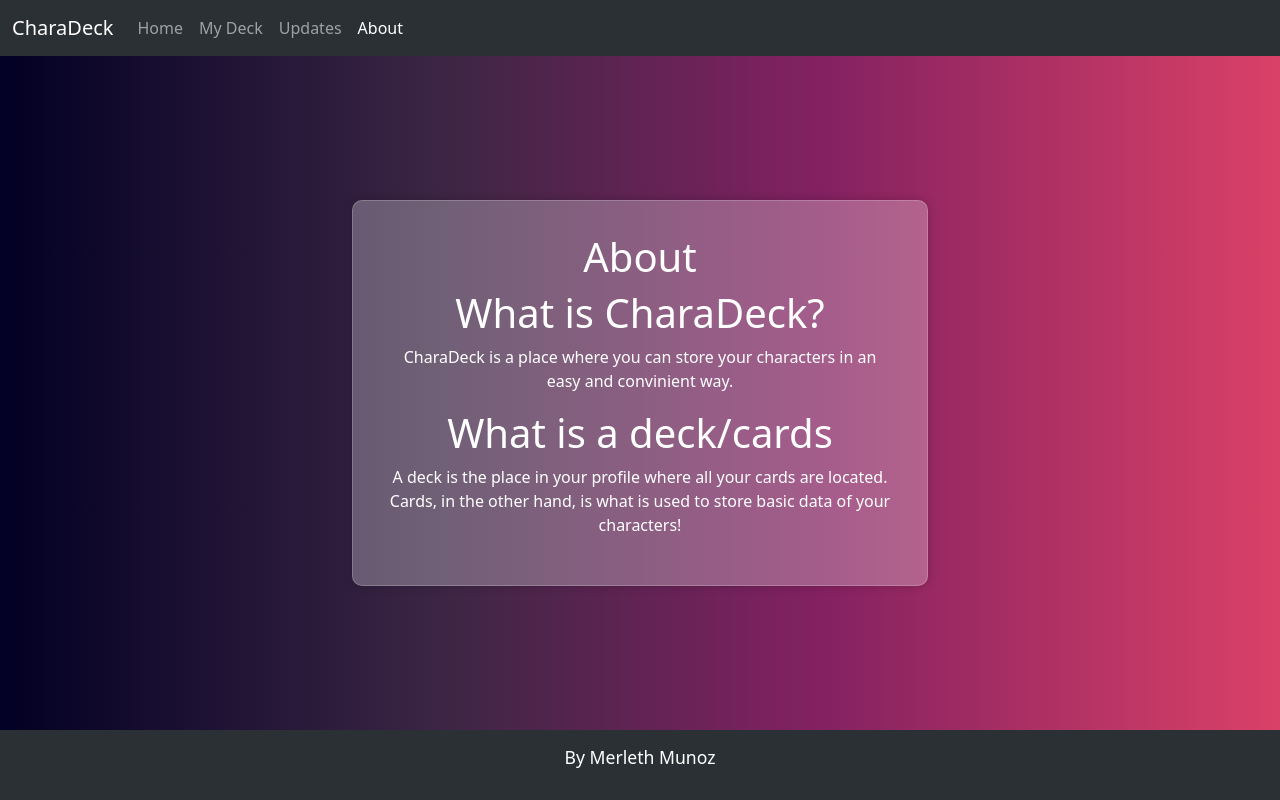
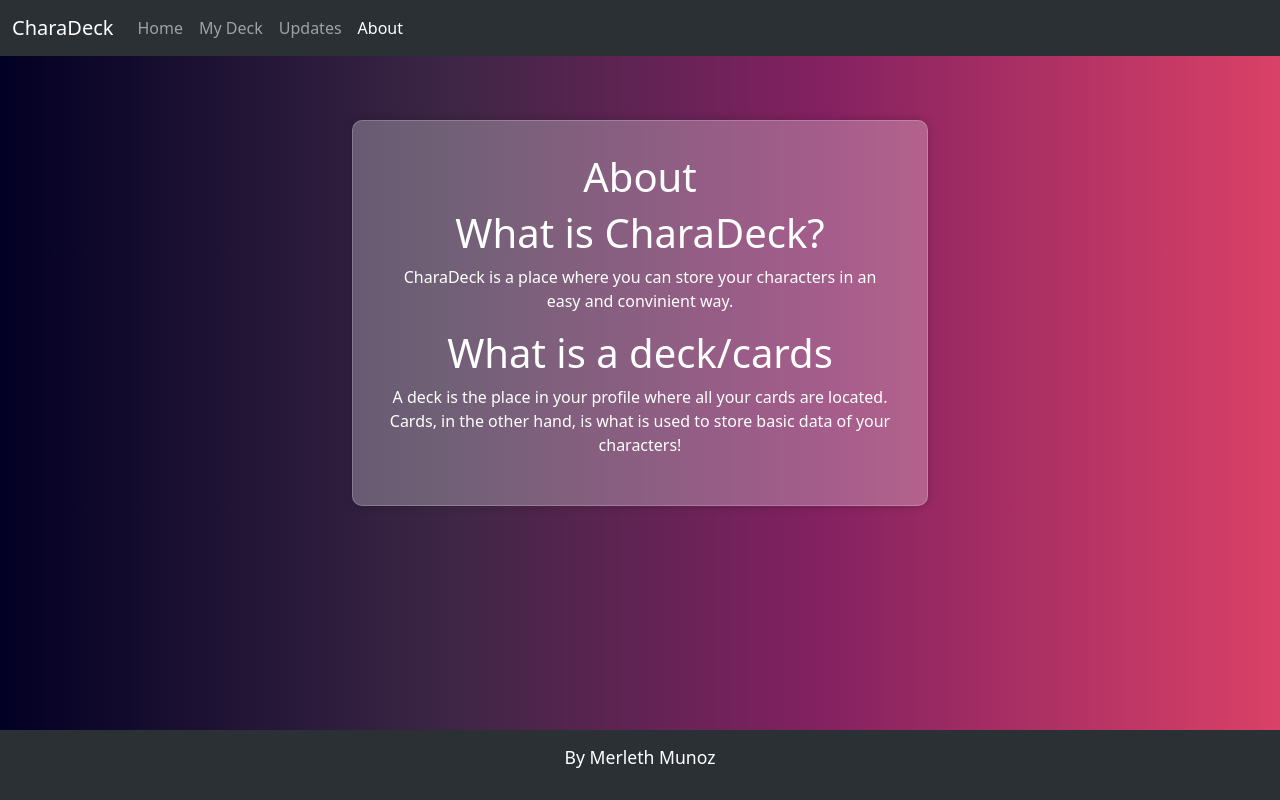
Before and after one commit to mn-munoz/startup, a React (Vite) app in the folder charadeck/: page /about in a window 1280 px wide. Built offline with nearby package versions, Linux system fonts and the light colour scheme; no server answers.

Commit message:
chance about.css

```diff
--- a/charadeck/src/about/about.css
+++ b/charadeck/src/about/about.css
@@ -1,6 +1,7 @@
-main {
+main.about {
     flex-direction: column;
     justify-content: left;
+    padding: 0;
 }
 
 .heading-image {
--- a/charadeck/src/about/about.jsx
+++ b/charadeck/src/about/about.jsx
@@ -40,7 +40,7 @@ export function About(props) {
     img = <img src={imageUrl} alt='stock background'/>;
   }
   return (
-    <main>
+    <main  className='about'>
       <div className="heading-image">
           {img}
       </div>
```
